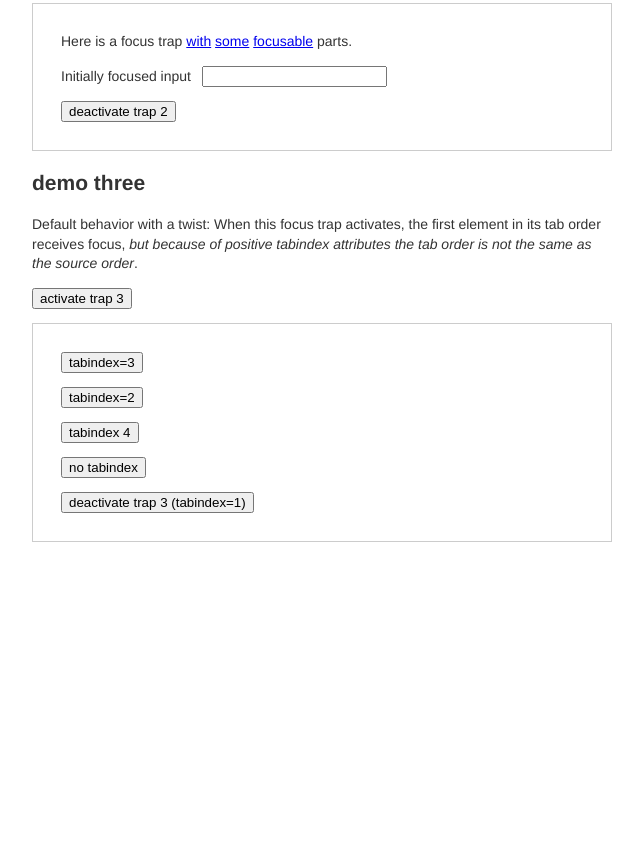
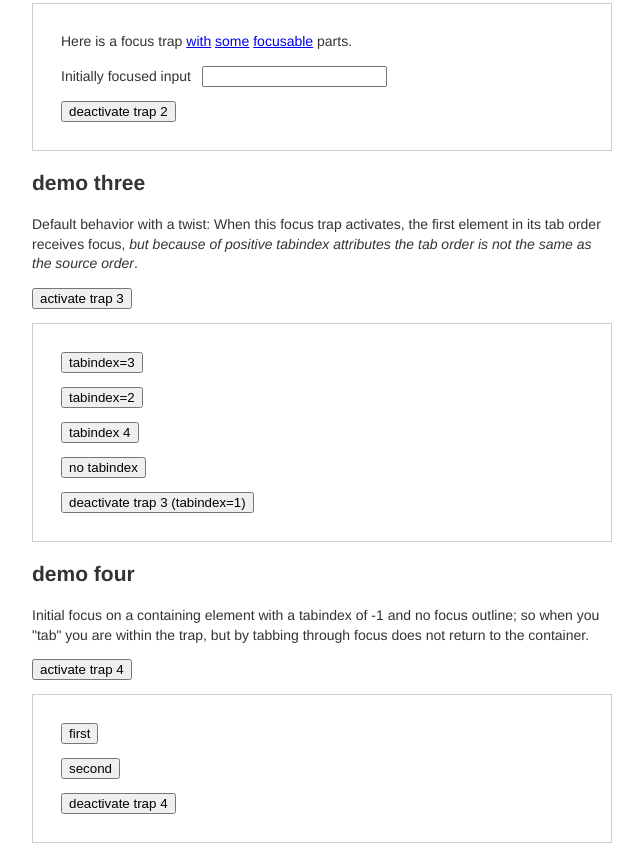
Before and after one commit to focus-trap/focus-trap, a website with bundled scripts: page demo/index.html in a window 1280 px wide. Shown: the part 627-1480 px from the top of the page, without its empty margins (318-961 px from the left). Before the commit the page ends 1379 px from the top, so only its background shows below. Built offline with nearby package versions, Linux system fonts and the light colour scheme.

Commit message:
Demo four

```diff
--- a/demo/index.html
+++ b/demo/index.html
@@ -25,7 +25,7 @@
     <em>(Note that tab order is a little wonky on this page because of demo three.)</em>
   </p>
 
-  <h2>demo one</h2>
+  <h2 id="demo-one-heading">demo one</h2>
   <p>
     Default behavior: When this focus trap activates, the first element in its tab order receives focus.
   </p>
@@ -45,7 +45,7 @@
     </p>
   </div>
 
-  <h2>demo two</h2>
+  <h2 id="demo-two-heading">demo two</h2>
   <p>
     When this focus trap activates, focus jumps to a specific, manually specified element.
   </p>
@@ -71,7 +71,7 @@
     </p>
   </div>
 
-  <h2>demo three</h2>
+  <h2 id="demo-three-heading">demo three</h2>
   <p>
     Default behavior with a twist:
     When this focus trap activates, the first element in its tab order receives focus,
@@ -106,6 +106,35 @@
     </p>
   </div>
 
+  <h2 id="demo-four-heading">demo four</h2>
+  <p>
+    Initial focus on a containing element with a tabindex of -1 and no focus outline;
+    so when you "tab" you are within the trap, but by tabbing through focus does
+    not return to the container.
+  </p>
+  <p>
+    <button id="activate-four">
+      activate trap 4
+    </button>
+  </p>
+  <div id="demo-four" class="trap" tabindex="-1">
+    <p>
+      <button>
+        first
+      </button>
+    </p>
+    <p>
+      <button>
+        second
+      </button>
+    </p>
+    <p>
+      <button id="deactivate-four">
+        deactivate trap 4
+      </button>
+    </p>
+  </div>
+
   <script src="demo-bundle.js"></script>
 </body>
 </html>
--- a/demo/js/index.js
+++ b/demo/js/index.js
@@ -1,3 +1,4 @@
 require('./demo-one');
 require('./demo-two');
 require('./demo-three');
+require('./demo-four');
--- a/demo/style.css
+++ b/demo/style.css
@@ -30,3 +30,7 @@ button:focus {
 .inline-label {
   margin-right: 0.5em;
 }
+
+#demo-four {
+  outline: 0;
+}
--- a/package.json
+++ b/package.json
@@ -34,7 +34,7 @@
   "devDependencies": {
     "browserify": "13.0.0",
     "eslint": "1.10.3",
-    "http-server": "0.8.5",
+    "http-server": "0.9.0",
     "watchify": "3.7.0"
   },
   "files": [
```
Also changed, not shown: demo/js/demo-four.js (added, +20 -0 lines).
